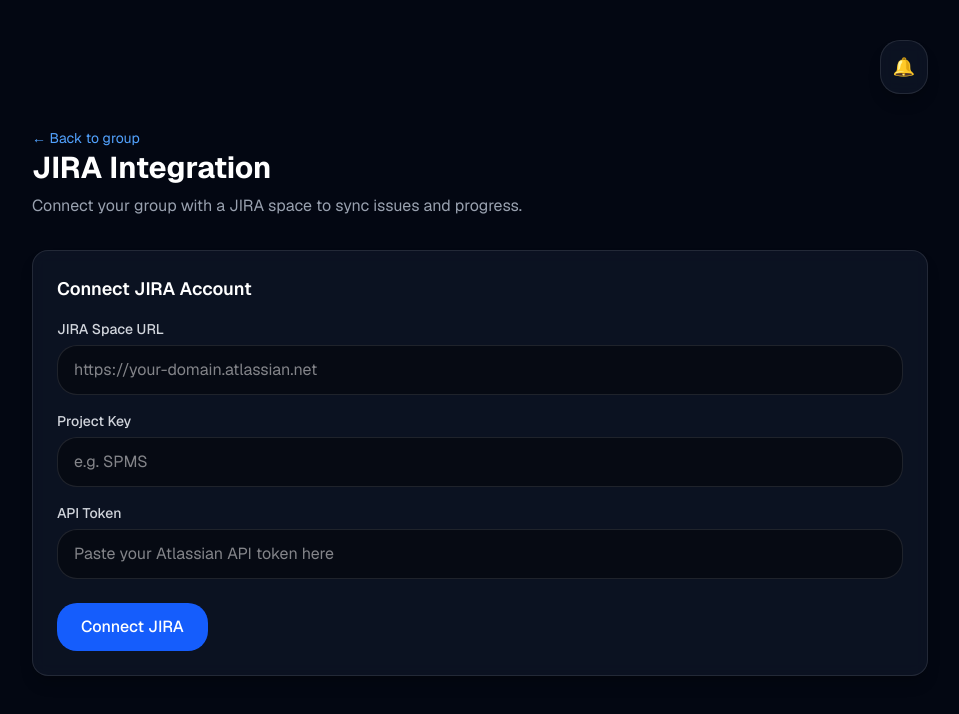
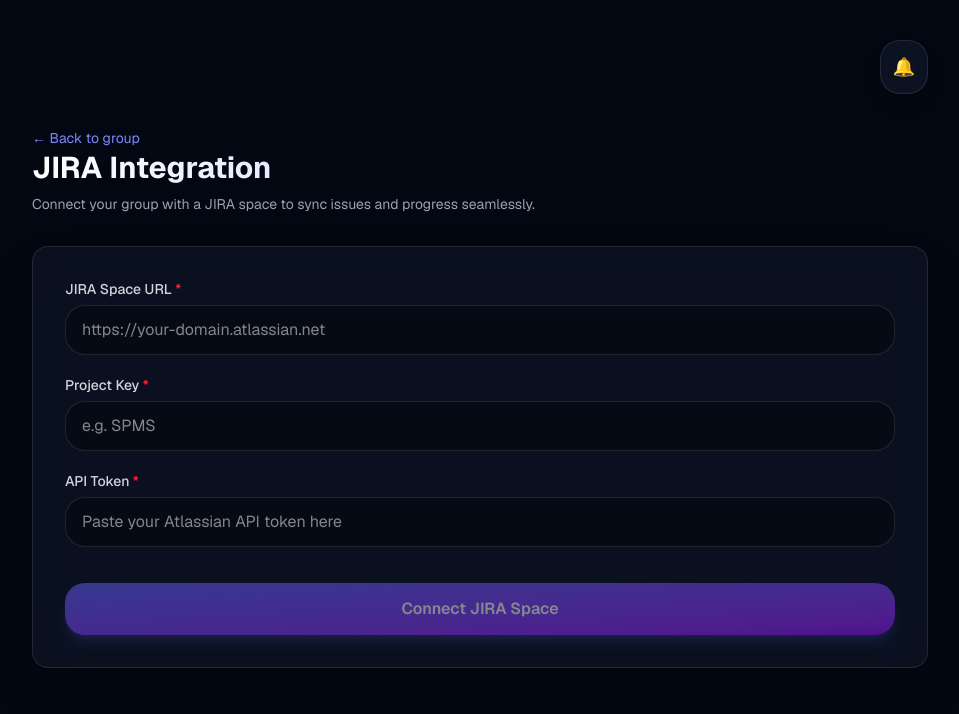
Before and after one commit to SE3318-Spring-2025-2026/senior-app-4, a Next.js app in the folder frontend/: page /groups/1/integrations/jira in a window 1280 px wide. Shown: the top 714 px of the page, without its empty margins (160-1119 px from the left). Built offline with nearby package versions, Linux system fonts and the light colour scheme; no server answers.

Commit message:
feat: apply premium UI design to JIRA integration form

```diff
--- a/frontend/app/groups/[groupId]/integrations/jira/page.tsx
+++ b/frontend/app/groups/[groupId]/integrations/jira/page.tsx
@@ -92,8 +92,10 @@
 
     return (
         <>
-            <main className="min-h-screen bg-gray-950 px-6 py-10 text-white">
-                <div className="mx-auto max-w-4xl space-y-8">
+            <main className="min-h-screen bg-gray-950 px-6 py-10 text-white relative">
+                <div className="absolute inset-0 bg-[radial-gradient(ellipse_at_top_left,_var(--tw-gradient-stops))] from-indigo-900/20 via-gray-950 to-gray-950 -z-10 pointer-events-none" />
+
+                <div className="mx-auto max-w-4xl space-y-8 relative">
                     <AppTopbar
                         title="JIRA Integration"
                         notificationCount={unreadOrPendingCount}
@@ -101,91 +103,96 @@
 
                     <Link
                         href={`/groups/${groupId}`}
-                        className="text-sm text-blue-400 hover:underline"
+                        className="text-sm text-indigo-400 hover:text-indigo-300 hover:underline transition-colors"
                     >
                         ← Back to group
                     </Link>
 
                     <div>
-                        <h1 className="text-3xl font-bold">JIRA Integration</h1>
-                        <p className="mt-2 text-gray-400">
-                            Connect your group with a JIRA space to sync issues and progress.
+                        <h1 className="text-3xl font-bold bg-gradient-to-r from-white to-indigo-300 bg-clip-text text-transparent">JIRA Integration</h1>
+                        <p className="mt-2 text-gray-400 text-sm">
+                            Connect your group with a JIRA space to sync issues and progress seamlessly.
                         </p>
                     </div>
 
                     {loading ? (
                         <div className="flex justify-center py-10">
-                            <div className="inline-block w-8 h-8 border-4 border-white/20 border-t-blue-500 rounded-full animate-spin"></div>
+                            <div className="inline-block w-8 h-8 border-4 border-white/20 border-t-indigo-500 rounded-full animate-spin"></div>
                         </div>
                     ) : (
                         <>
                             {integration ? (
-                                <div className="rounded-2xl border border-green-500/20 bg-green-500/5 p-6 shadow-lg shadow-black/20 backdrop-blur flex items-start gap-4">
-                                    <div className="w-10 h-10 rounded-full bg-green-500/20 flex items-center justify-center shrink-0">
-                                        <svg className="w-6 h-6 text-green-400" fill="none" viewBox="0 0 24 24" stroke="currentColor">
+                                <div className="rounded-2xl border border-emerald-500/30 bg-emerald-500/10 p-6 shadow-xl shadow-black/30 backdrop-blur-xl flex items-start gap-4 animate-in slide-in-from-top-2 duration-300">
+                                    <div className="w-10 h-10 rounded-full bg-emerald-500/20 flex items-center justify-center shrink-0">
+                                        <svg className="w-6 h-6 text-emerald-400" fill="none" viewBox="0 0 24 24" stroke="currentColor">
                                             <path strokeLinecap="round" strokeLinejoin="round" strokeWidth={2} d="M5 13l4 4L19 7" />
                                         </svg>
                                     </div>
                                     <div>
-                                        <h3 className="text-lg font-semibold text-white">JIRA Space Connected</h3>
+                                        <h3 className="text-lg font-semibold text-white">JIRA Integration is Active</h3>
                                         <p className="mt-1 text-sm text-gray-400">
-                                            Currently syncing with: <span className="text-gray-300 font-mono bg-white/5 px-2 py-0.5 rounded">{integration.jiraSpaceUrl}</span>
+                                            Space URL: <span className="text-gray-300 font-mono bg-white/5 px-2 py-0.5 rounded">{integration.jiraSpaceUrl}</span>
                                         </p>
                                         <p className="mt-1 text-sm text-gray-400">
                                             Project Key: <span className="text-gray-300 font-mono bg-white/5 px-2 py-0.5 rounded">{integration.projectKey}</span>
                                         </p>
-                                        <div className="mt-3 inline-flex items-center gap-1.5 px-2.5 py-1 rounded-md bg-green-500/10 border border-green-500/20">
-                                            <div className="w-2 h-2 rounded-full bg-green-400 animate-pulse" />
-                                            <span className="text-xs font-medium text-green-400">ACTIVE</span>
+                                        <div className="mt-3 inline-flex items-center gap-1.5 px-2.5 py-1 rounded-md bg-emerald-500/10 border border-emerald-500/20 shadow-sm">
+                                            <div className="w-2 h-2 rounded-full bg-emerald-400 animate-pulse" />
+                                            <span className="text-xs font-medium text-emerald-400">ACTIVE</span>
                                         </div>
                                     </div>
                                 </div>
                             ) : (
-                                <div className="rounded-2xl border border-white/10 bg-gray-900/70 p-6 shadow-lg shadow-black/20 backdrop-blur">
-                                    <h3 className="text-lg font-semibold text-white mb-4">Connect JIRA Account</h3>
-                                    <form onSubmit={handleBind} className="space-y-4">
+                                <div className="rounded-2xl border border-white/10 bg-gray-900/60 p-8 shadow-2xl hover:shadow-indigo-500/10 hover:bg-gray-800/80 backdrop-blur-xl transition-all duration-300">
+                                    <form onSubmit={handleBind} className="space-y-5">
                                         <div>
-                                            <label className="block text-sm font-medium text-gray-300 mb-1.5">JIRA Space URL</label>
+                                            <label className="block text-sm font-medium text-gray-300 mb-1.5">
+                                                JIRA Space URL <span className="text-red-500">*</span>
+                                            </label>
                                             <input
                                                 type="url"
                                                 required
                                                 placeholder="https://your-domain.atlassian.net"
                                                 value={spaceUrl}
                                                 onChange={(e) => setSpaceUrl(e.target.value)}
-                                                className="w-full bg-black/40 border border-white/10 text-white rounded-xl px-4 py-3 focus:ring-1 focus:ring-blue-500 outline-none transition-all"
+                                                className="w-full bg-black/30 border border-white/10 text-white rounded-xl px-4 py-3 focus:ring-2 focus:ring-indigo-500/50 focus:border-indigo-500 outline-none transition-all"
                                             />
                                         </div>
                                         <div>
-                                            <label className="block text-sm font-medium text-gray-300 mb-1.5">Project Key</label>
+                                            <label className="block text-sm font-medium text-gray-300 mb-1.5">
+                                                Project Key <span className="text-red-500">*</span>
+                                            </label>
                                             <input
                                                 type="text"
                                                 required
                                                 placeholder="e.g. SPMS"
                                                 value={projectKey}
                                                 onChange={(e) => setProjectKey(e.target.value)}
-                                                className="w-full bg-black/40 border border-white/10 text-white rounded-xl px-4 py-3 focus:ring-1 focus:ring-blue-500 outline-none transition-all"
+                                                className="w-full bg-black/30 border border-white/10 text-white rounded-xl px-4 py-3 focus:ring-2 focus:ring-indigo-500/50 focus:border-indigo-500 outline-none transition-all"
                                             />
                                         </div>
                                         <div>
-                                            <label className="block text-sm font-medium text-gray-300 mb-1.5">API Token</label>
+                                            <label className="block text-sm font-medium text-gray-300 mb-1.5">
+                                                API Token <span className="text-red-500">*</span>
+                                            </label>
                                             <input
                                                 type="password"
                                                 required
                                                 placeholder="Paste your Atlassian API token here"
                                                 value={apiKey}
                                                 onChange={(e) => setApiKey(e.target.value)}
-                                                className="w-full bg-black/40 border border-white/10 text-white rounded-xl px-4 py-3 focus:ring-1 focus:ring-blue-500 outline-none transition-all"
+                                                className="w-full bg-black/30 border border-white/10 text-white rounded-xl px-4 py-3 focus:ring-2 focus:ring-indigo-500/50 focus:border-indigo-500 outline-none transition-all"
                                             />
                                         </div>
-                                        <div className="pt-2">
+                                        <div className="pt-4">
                                             <button
                                                 type="submit"
-                                                disabled={bindLoading}
-                                                className="w-full sm:w-auto bg-blue-600 text-white px-6 py-3 rounded-xl font-medium hover:bg-blue-500 transition-colors disabled:opacity-50 disabled:cursor-not-allowed flex items-center justify-center gap-2"
+                                                disabled={bindLoading || !spaceUrl || !projectKey || !apiKey}
+                                                className="w-full bg-gradient-to-br from-indigo-500 to-purple-600 hover:from-indigo-600 hover:to-purple-700 text-white px-6 py-3.5 rounded-xl font-semibold shadow-lg shadow-indigo-500/30 transition-all active:scale-[0.98] disabled:opacity-50 disabled:cursor-not-allowed flex items-center justify-center gap-2"
                                             >
                                                 {bindLoading ? (
                                                     <><div className="w-4 h-4 border-2 border-white/20 border-t-white rounded-full animate-spin" /> Connecting...</>
-                                                ) : "Connect JIRA"}
+                                                ) : "Connect JIRA Space"}
                                             </button>
                                         </div>
                                     </form>
@@ -193,7 +200,7 @@
                             )}
 
                             {integration && (
-                                <div className="rounded-2xl border border-white/10 bg-gray-900/70 p-6 shadow-lg shadow-black/20 backdrop-blur">
+                                <div className="rounded-2xl border border-red-500/10 bg-gray-900/60 p-6 shadow-xl shadow-black/20 backdrop-blur-xl transition-all duration-300 mt-6">
                                     <div className="flex flex-col gap-4 sm:flex-row sm:items-center sm:justify-between">
                                         <div>
                                             <h3 className="text-lg font-semibold text-white">
@@ -206,9 +213,9 @@
 
                                         <button
                                             onClick={() => setShowConfirm(true)}
-                                            className="rounded-xl bg-red-600 px-4 py-3 text-sm font-medium text-white transition hover:bg-red-500 shrink-0"
+                                            className="rounded-xl bg-red-500/10 border border-red-500/20 px-6 py-3 text-sm font-semibold text-red-400 transition-all hover:bg-red-500/20 hover:border-red-500/40 active:scale-[0.98] shrink-0"
                                         >
-                                            Disconnect
+                                            Disconnect Space
                                         </button>
                                     </div>
                                 </div>
```
